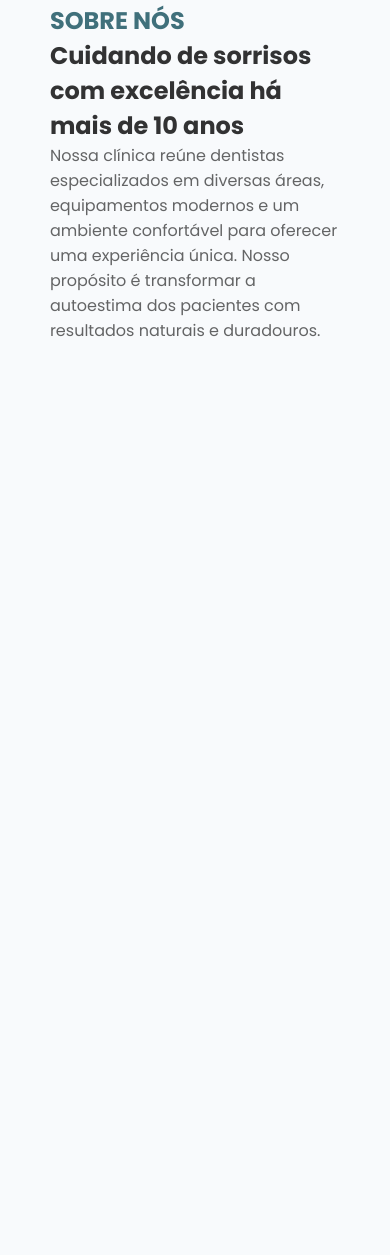
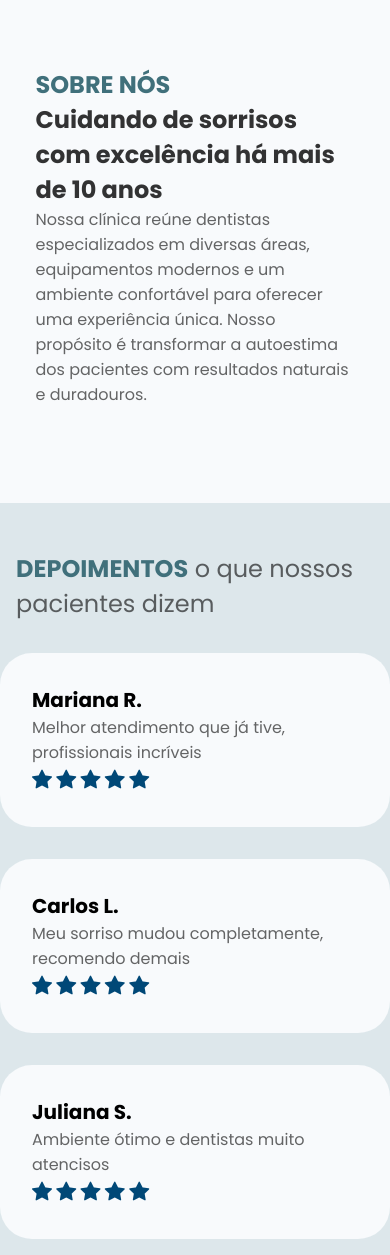
Before and after one commit to Joao-Henrique-Syllos-Braga/Dentista-exemplo, a plain HTML site: page index.html in a window 390 px wide. Shown: the part 3467-4722 px from the top of the page. Before the commit the page ends 3842 px from the top, so only its background shows below. Drawn offline with nearby package versions, Linux system fonts and the light colour scheme.

Commit message:
Depoimentos
Parte de depoimentos completa, junto com a responsividade

```diff
--- a/index.html
+++ b/index.html
@@ -3,6 +3,10 @@
   <head>
     <meta charset="UTF-8" />
     <meta name="viewport" content="width=device-width, initial-scale=1.0" />
+    <link
+      rel="stylesheet"
+      href="https://cdn.jsdelivr.net/npm/bootstrap-icons@1.11.3/font/bootstrap-icons.min.css"
+    />
     <link rel="stylesheet" href="style.css" />
     <title>Dentista</title>
   </head>
@@ -161,6 +165,60 @@
           </div>
         </div>
       </section>
+
+      <section class="depoimentos">
+        <h1 class="dp-title bnef-title">
+          <span class="bnef-highlight">DEPOIMENTOS</span>
+          o que nossos pacientes dizem
+        </h1>
+        <div class="dp-cards">
+          <div class="dp-card">
+            <div class="dp-card-container">
+              <h2 class="dp-card-title">Mariana R.</h2>
+              <p class="dp-card-text">
+                Melhor atendimento que já tive, profissionais incríveis
+              </p>
+              <div class="estrelas">
+                <i class="bi bi-star-fill"></i>
+                <i class="bi bi-star-fill"></i>
+                <i class="bi bi-star-fill"></i>
+                <i class="bi bi-star-fill"></i>
+                <i class="bi bi-star-fill"></i>
+              </div>
+            </div>
+          </div>
+          <div class="dp-card">
+            <div class="dp-card-container">
+              <h2 class="dp-card-title">Carlos L.</h2>
+              <p class="dp-card-text">
+                Meu sorriso mudou completamente, recomendo demais
+              </p>
+              <div class="estrelas">
+                <i class="bi bi-star-fill"></i>
+                <i class="bi bi-star-fill"></i>
+                <i class="bi bi-star-fill"></i>
+                <i class="bi bi-star-fill"></i>
+                <i class="bi bi-star-fill"></i>
+              </div>
+            </div>
+          </div>
+          <div class="dp-card">
+            <div class="dp-card-container">
+              <h2 class="dp-card-title">Juliana S.</h2>
+              <p class="dp-card-text">
+                Ambiente ótimo e dentistas muito atencisos
+              </p>
+              <div class="estrelas">
+                <i class="bi bi-star-fill"></i>
+                <i class="bi bi-star-fill"></i>
+                <i class="bi bi-star-fill"></i>
+                <i class="bi bi-star-fill"></i>
+                <i class="bi bi-star-fill"></i>
+              </div>
+            </div>
+          </div>
+        </div>
+      </section>
     </main>
   </body>
 </html>
--- a/style.css
+++ b/style.css
@@ -262,6 +262,7 @@ body {
   justify-content: center;
   align-items: center;
   padding: 1rem;
+  margin: 4rem;
 }
 
 .sobre h1 {
@@ -279,9 +280,63 @@ body {
 
 .sobre-container {
   padding: 1rem;
-  width: min(1000px, 90%);
+  width: min(1000px, 90vw);
 }
 
+.depoimentos {
+  width: 100%;
+  height: auto;
+  background-color: var(--cor-fundo2);
+  padding: 1rem;
+  display: flex;
+  justify-content: center;
+  align-items: center;
+  flex-direction: column;
+}
+
+.dp-title {
+  margin-top: 2rem;
+}
+
+.dp-cards {
+  margin-top: 2rem;
+  display: grid;
+  grid-template-columns: 340px 340px 340px;
+  gap: 2rem;
+}
+
+.dp-card {
+  background-color: var(--cor-fundo1);
+  padding: 2rem;
+  border-radius: 32px;
+  display: flex;
+}
+
+.dp-card-container {
+  display: flex;
+  flex-direction: column;
+}
+
+.dp-card-title {
+  color: black;
+  font-size: 20px;
+}
+
+.dp-card-text {
+  flex-grow: 1;
+  font-size: 16px;
+}
+
+.dp-card-container i {
+  color: var(--cor1);
+  font-size: 20px;
+}
+
+@media (max-width: 1228px) {
+  .srv-cards {
+    grid-template-columns: 380px 380px;
+  }
+}
 @media (max-width: 1028px) {
   .hero {
     flex-direction: column;
@@ -317,10 +372,15 @@ body {
   .bnef-card h2 {
     font-size: 20px;
   }
-
+  .dp-cards {
+    margin-top: 2rem;
+    display: grid;
+    grid-template-columns: 390px;
+    gap: 2rem;
+  }
 }
 
-@media (max-width: 1228px) {
+@media (max-width: 760px) {
   .srv-cards {
     grid-template-columns: 380px;
   }
```
